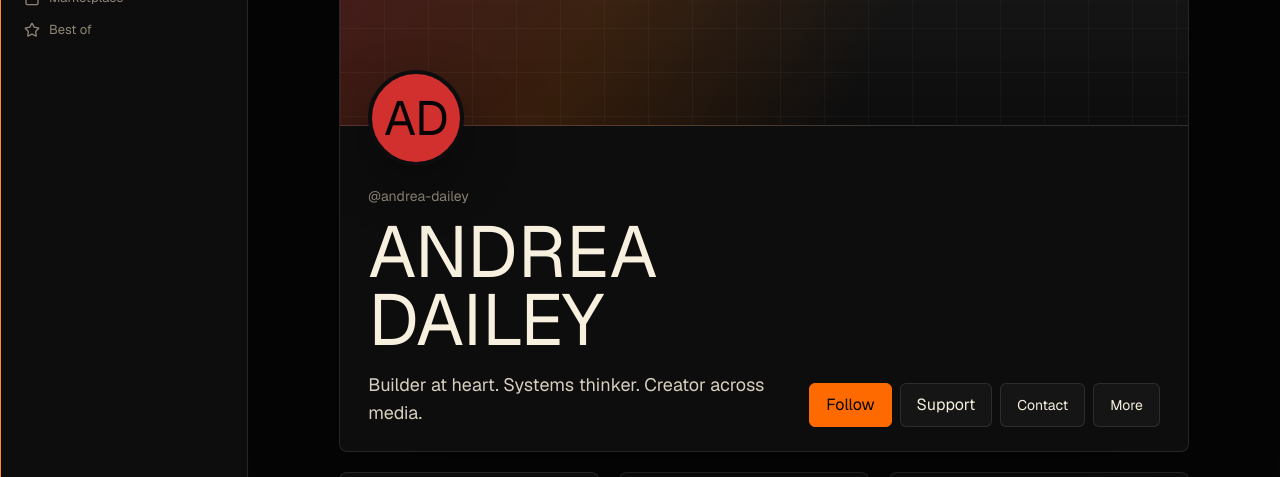
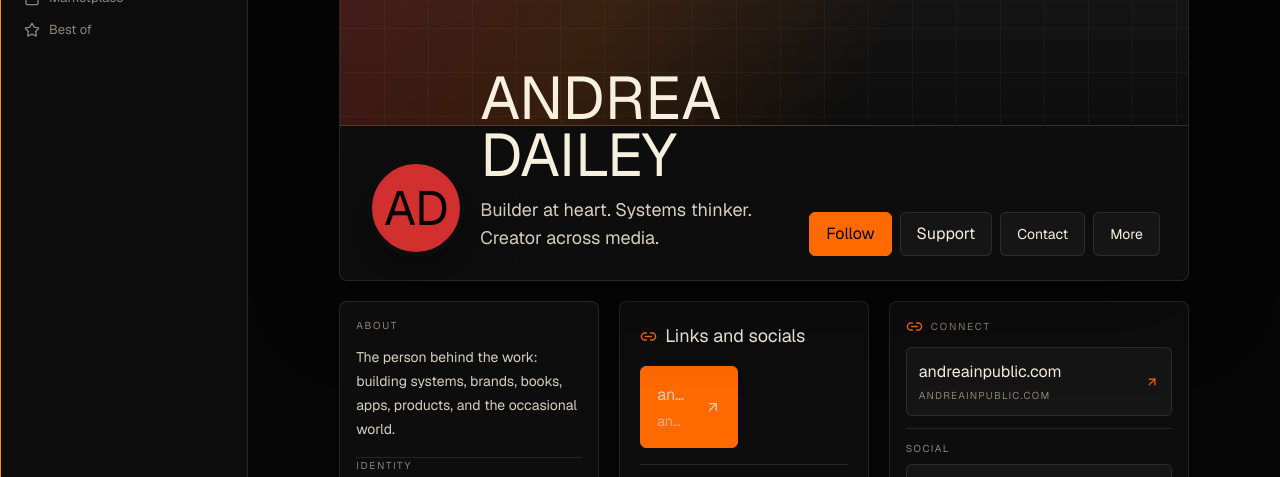
Before and after one commit to andreadailey23/profile-engine, a Next.js app: page /andrea-dailey in a window 1280 px wide. Shown: the part 215-692 px from the top of the page. Built offline with nearby package versions, Linux system fonts and the light colour scheme; no server answers.

Commit message:
Move profile name beside avatar

```diff
--- a/components/ProfileView.tsx
+++ b/components/ProfileView.tsx
@@ -319,8 +319,9 @@ export default function ProfileView({ profile }: Props) {
           <div className="relative z-10 px-5 pb-6 sm:px-7">
             <div className="-mt-14 grid gap-6 lg:grid-cols-[minmax(0,1fr)_auto] lg:items-end">
               <div className="min-w-0">
+                <div className="flex flex-col gap-4 sm:flex-row sm:items-end">
                   <div
-                  className="relative z-20 mb-5 grid size-24 place-items-center overflow-hidden rounded-full border-4 text-[48px] font-normal leading-none shadow-[0_20px_55px_var(--profile-shadow)]"
+                    className="relative z-20 grid size-24 shrink-0 place-items-center overflow-hidden rounded-full border-4 text-[48px] font-normal leading-none shadow-[0_20px_55px_var(--profile-shadow)]"
                     style={{
                       background: avatarImage ? theme.colors.surface : avatarIsOutline ? "transparent" : avatarColor,
                       borderColor: avatarIsOutline ? avatarColor : theme.colors.surface,
@@ -330,15 +331,15 @@ export default function ProfileView({ profile }: Props) {
                   >
                     {avatarImage ? <img alt="" className="h-full w-full object-cover" src={avatarImage} /> : house.initials}
                   </div>
-                <div className="mb-3 text-sm font-normal text-[var(--profile-muted)]">
-                  @{house.handle}
-                </div>
-                <h1 className="max-w-5xl text-[42px] font-normal uppercase leading-[0.95] tracking-normal text-[var(--profile-text)] sm:text-6xl lg:text-7xl">
+                  <div className="min-w-0 pb-1">
+                    <h1 className="max-w-5xl text-[38px] font-normal uppercase leading-[0.95] tracking-normal text-[var(--profile-text)] sm:text-5xl lg:text-6xl">
                       {house.name}
                     </h1>
-                <p className="mt-4 max-w-3xl text-base leading-7 text-[var(--profile-text-soft)] sm:text-lg">
+                    <p className="mt-3 max-w-3xl text-base leading-7 text-[var(--profile-text-soft)] sm:text-lg">
                       {house.shortDescription}
                     </p>
+                  </div>
+                </div>
               </div>
 
               <div className="flex flex-wrap gap-2 lg:justify-end">
```
Lines whose indentation alone changed are shown as unchanged.
